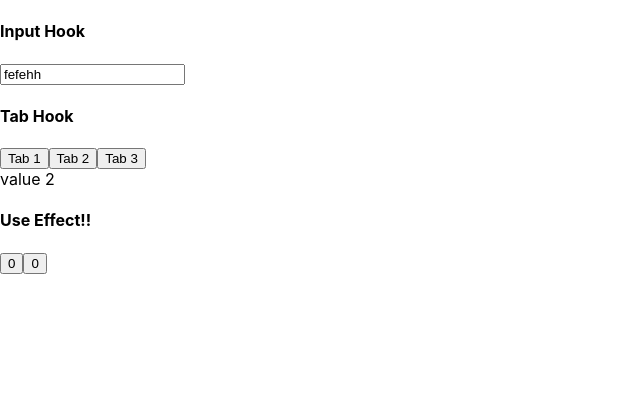
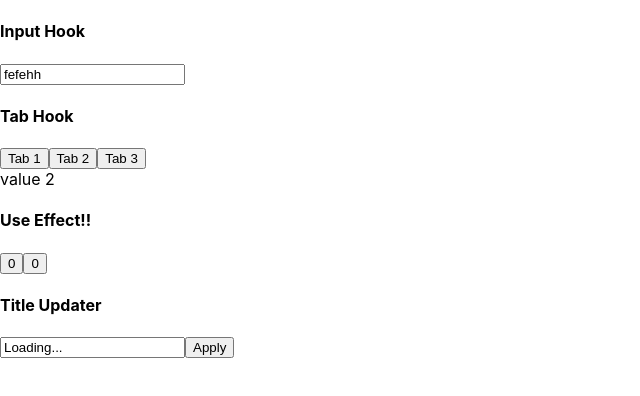
Before and after one commit to eagleduk/CustomHooks, a React (Create React App) app: page / in a window 1280 px wide. Shown: the top 396 px of the page, without its empty margins (0-640 px from the left). Built offline with nearby package versions, Linux system fonts and the light colour scheme.

Commit message:
#4.0 Title Updater...

```diff
--- a/src/App.js
+++ b/src/App.js
@@ -1,6 +1,7 @@
 import CustomInput from "./components/CustomInput";
 import CustomTabs from "./components/CustomTabs";
 import Effect from "./components/Effect";
+import TitleUpdater from "./components/TitleUpdater";
 
 function App() {
   return (
@@ -8,6 +9,7 @@ function App() {
       <CustomInput initialValue="fefehh" />
       <CustomTabs initailIndex={1} />
       <Effect />
+      <TitleUpdater initialTitle="Loading..." />
     </div>
   );
 }
--- /dev/null
+++ b/src/components/TitleUpdater.js
@@ -0,0 +1,33 @@
+import { useState } from "react";
+import useTitleUpdater from "../customHooks/useTitleUpdater";
+
+const TitleUpdater = ({ initialTitle }) => {
+  const [text, setText] = useState(initialTitle);
+  const onChange = (event) => {
+    const {
+      target: { value },
+    } = event;
+    setText(value);
+  };
+  const setTitle = useTitleUpdater(initialTitle);
+  const onSubmit = (event) => {
+    event.preventDefault();
+    setTitle(text);
+  };
+  return (
+    <div>
+      <h4>Title Updater</h4>
+      <form onSubmit={onSubmit}>
+        <input
+          onChange={onChange}
+          type="text"
+          placeholder="Enter Title Text"
+          value={text}
+        />
+        <button type="submit">Apply</button>
+      </form>
+    </div>
+  );
+};
+
+export default TitleUpdater;
--- /dev/null
+++ b/src/customHooks/useTitleUpdater.js
@@ -0,0 +1,13 @@
+import { useEffect, useState } from "react";
+
+const useTitleUpdater = (initialTitle) => {
+  const [title, setTitle] = useState(initialTitle);
+
+  useEffect(() => {
+    document.querySelector("title").innerText = title;
+  }, [title]);
+
+  return setTitle;
+};
+
+export default useTitleUpdater;
```
Also changed, not shown: 1 other file (tests, documents, lock files or other folders).
